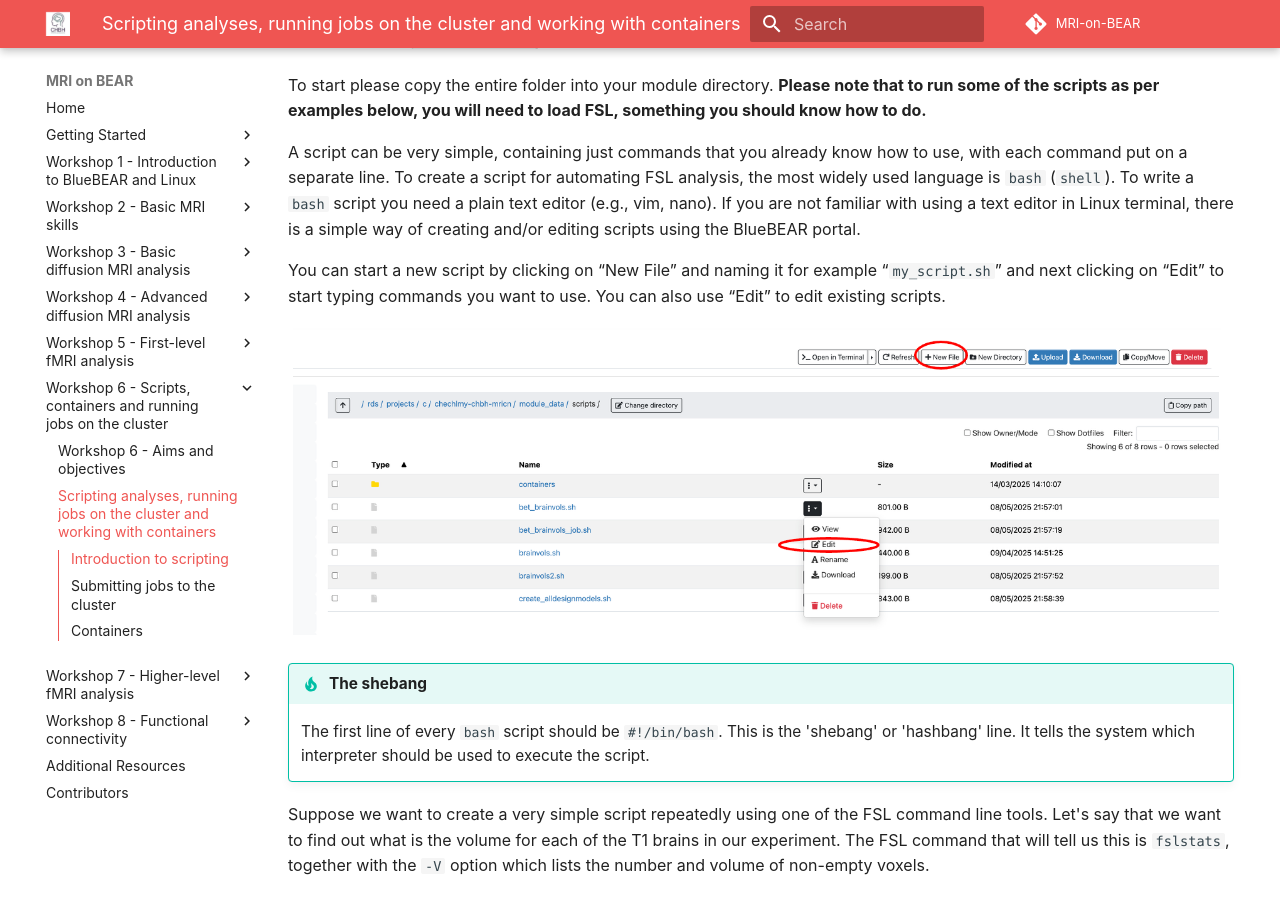
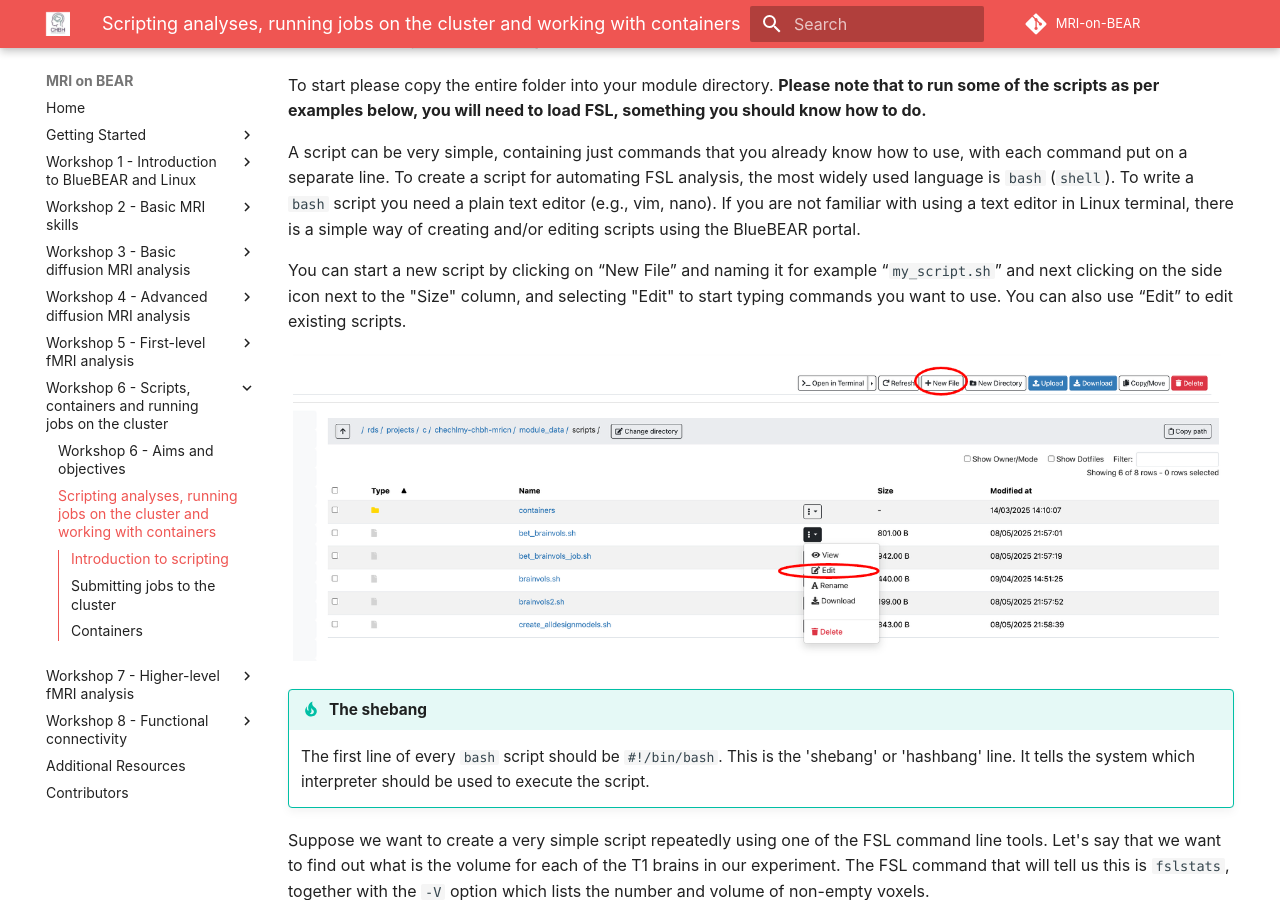
Before and after one commit to chbh-opensource/mri-on-bear-edu, an MkDocs documentation site: the page built from docs/workshop6/running-containers.md, in a window 1280 px wide and 900 px high, scrolled down 908 px. Built offline with MkDocs 1.6.1 and Material for MkDocs 9.7.7, drawn with Linux system fonts in a browser that asks for light colours; some web fonts are replaced; comment, search, counter and statistics services are not loaded.

Commit message:
update content for workshops 6 and 7

```diff
--- a/docs/workshop6/running-containers.md
+++ b/docs/workshop6/running-containers.md
@@ -22,7 +22,7 @@ To start please copy the entire folder into your module directory. <b>Please not
 
 A script can be very simple, containing just commands that you already know how to use, with each command put on a separate line. To create a script for automating FSL analysis, the most widely used language is `bash` (`shell`). To write a `bash` script you need a plain text editor (e.g., vim, nano). If you are not familiar with using a text editor in Linux terminal, there is a simple way of creating and/or editing scripts using the BlueBEAR portal.
 
-You can start a new script by clicking on “New File” and naming it for example “`my_script.sh`” and next clicking on “Edit” to start typing commands you want to use. You can also use “Edit” to edit existing scripts.
+You can start a new script by clicking on “New File” and naming it for example “`my_script.sh`” and next clicking on the side icon next to the "Size" column, and selecting "Edit" to start typing commands you want to use. You can also use “Edit” to edit existing scripts.
 
 <p align="center">
  <img src="../../assets/images/workshop6/edit_scripts.png" alt="Edit Scripts" width="1000" height="300">
```
Also changed, not shown: docs/workshop7/higher-level-analysis.md (+1 -1 lines).
